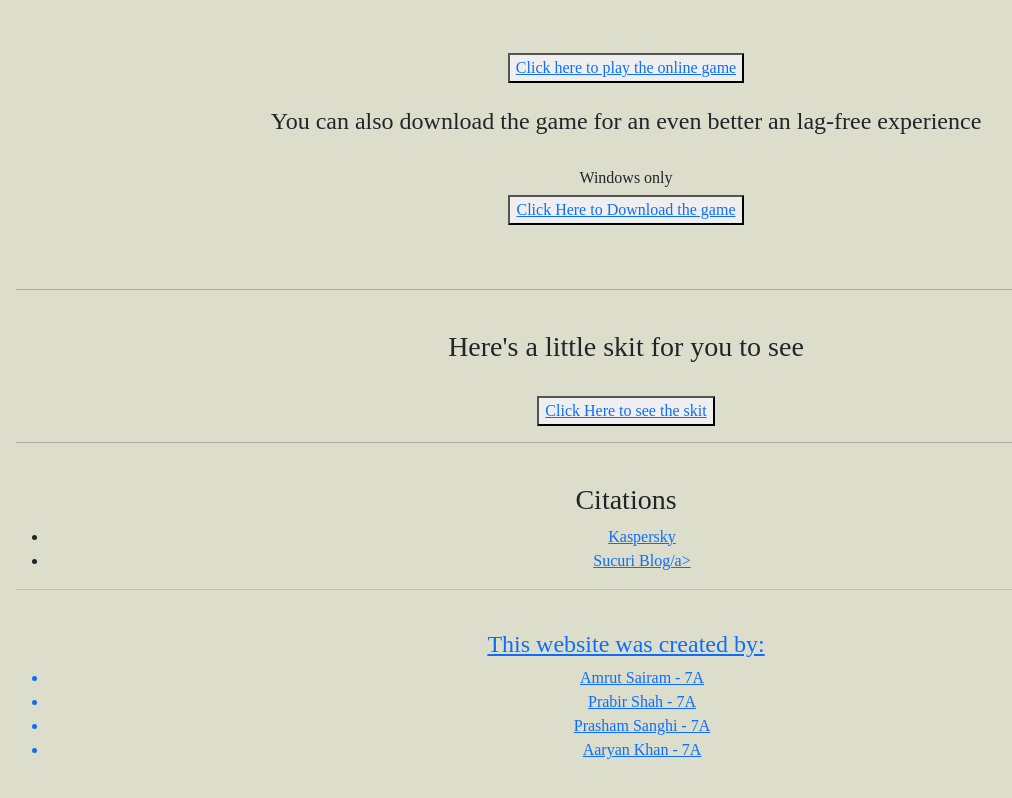
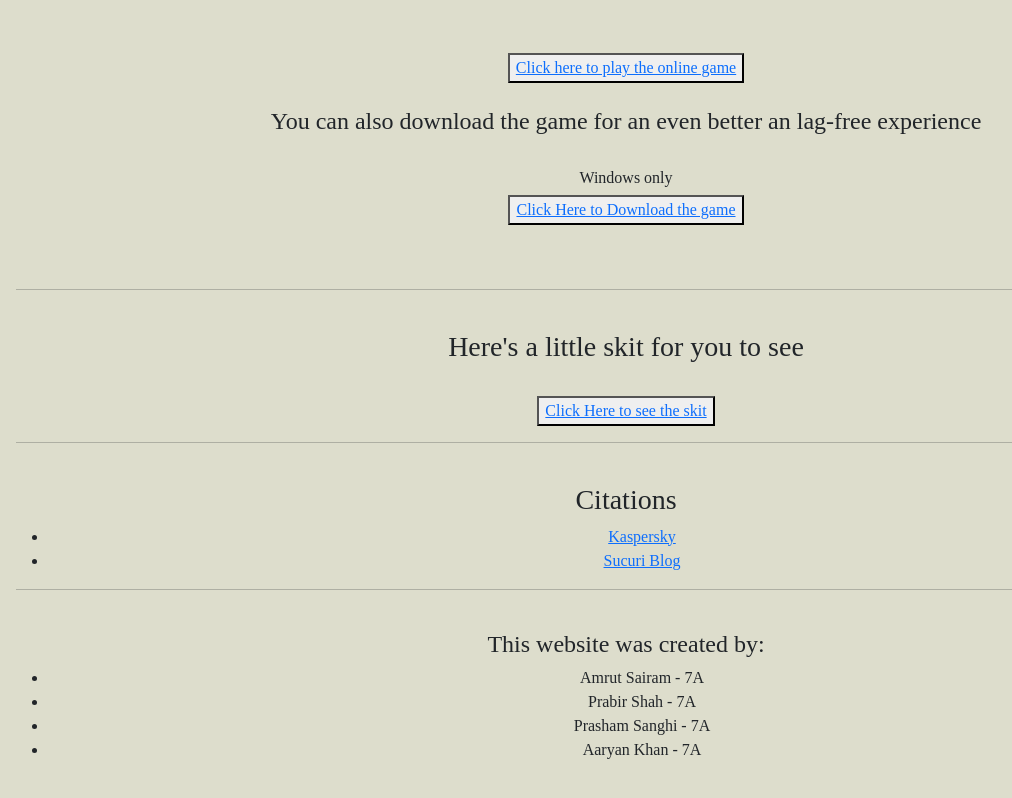
Before and after one commit to amrutt2011/CookiesWebsite, a plain HTML site: page index.html in a window 1280 px wide. Shown: the part 2363-3161 px from the top of the page, without its empty margins (14-1026 px from the left). Drawn offline with Linux system fonts and the light colour scheme; a web font is replaced by a local one.

Commit message:
Update index.html

```diff
--- a/index.html
+++ b/index.html
@@ -298,7 +298,7 @@
                     <h3>Citations</h3>
                     <ul>
                          <li><a href="https://www.kaspersky.com/resource-center/definitions/cookies">Kaspersky</a></li>
-                         <li><a href="https://blog.sucuri.net/2023/01/what-are-cookies-a-short-guide-to-managing-your-online-privacy.html#:~:text=Brave-,Can%20cookies%20be%20harmful%3F,otherwise%20abuse%20your%20cookie%20data">Sucuri Blog/a></li>
+                         <li><a href="https://blog.sucuri.net/2023/01/what-are-cookies-a-short-guide-to-managing-your-online-privacy.html#:~:text=Brave-,Can%20cookies%20be%20harmful%3F,otherwise%20abuse%20your%20cookie%20data">Sucuri Blog</a></li>
                     </ul>
                     <hr>
                     <br>
```
